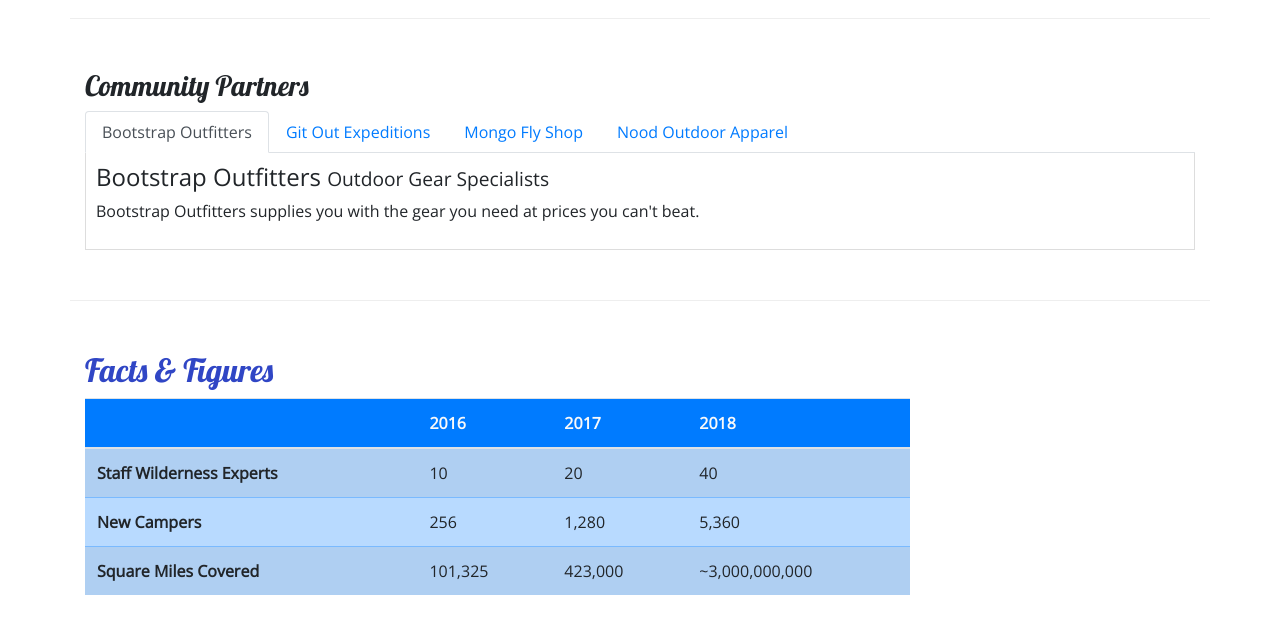
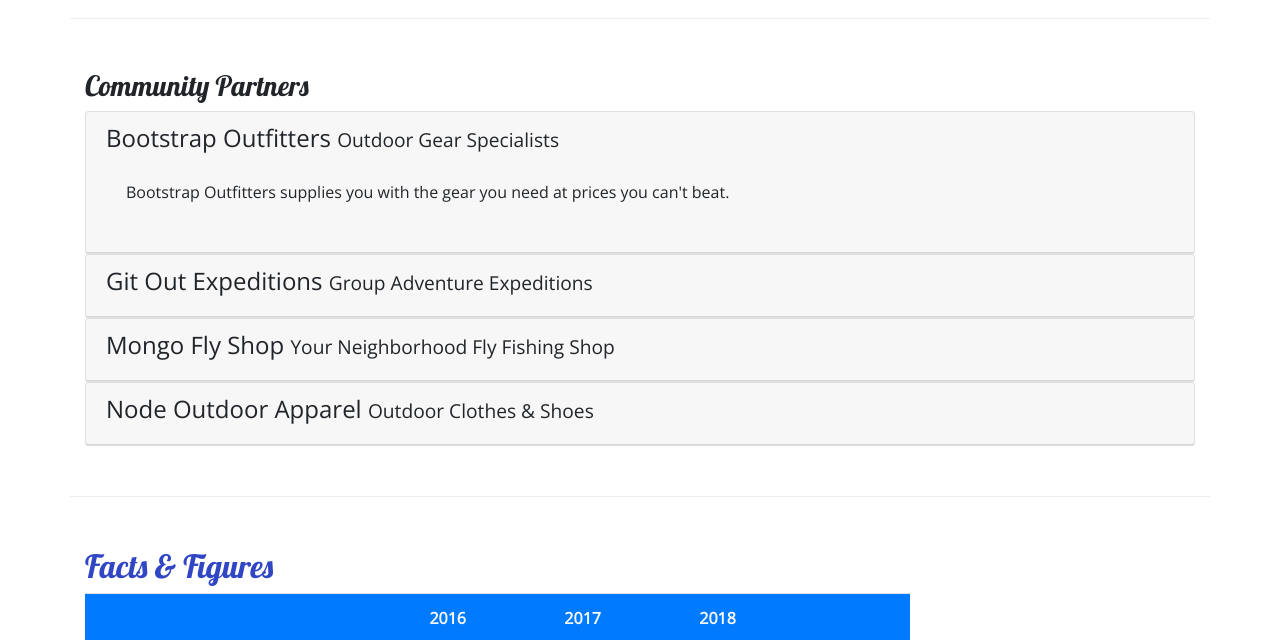
Before and after one commit to TylerWaugh01/Bootcamp-Practice, a website: page aboutus.html in a window 1280 px wide. Shown: the part 810-1450 px from the top of the page. Drawn offline with nearby package versions, Linux system fonts and the light colour scheme.

Commit message:
Accordion

```diff
--- a/aboutus.html
+++ b/aboutus.html
@@ -107,28 +107,62 @@
         <div class="row row-content">
             <div class="col">
                 <h3>Community Partners</h3>
-                <ul class="nav nav-tabs">
-                    <li class="nav-item"><a class="nav-link active"  href="#bootstrap" role="tab" data-toggle="tab">Bootstrap Outfitters</a></li>
-                    <li class="nav-item"><a class="nav-link" href="#git" role="tab" data-toggle="tab">Git Out Expeditions</a></li>
-                    <li class="nav-item"><a class="nav-link" href="#mongo" role="tab" data-toggle="tab">Mongo Fly Shop</a></li>
-                    <li class="nav-item"><a class="nav-link" href="#nood" role="tab" data-toggle="tab">Nood Outdoor Apparel</a></li>
-                </ul>
-                <div class="tab-content">
-                    <div roll="tabpanel" class="tab-pane fade show active" id="bootstrap">
-                        <h4>Bootstrap Outfitters <small>Outdoor Gear Specialists</small></h4>
-                        <p class="d-none d-sm-block">Bootstrap Outfitters supplies you with the gear you need at prices you can't beat.</p>
+                <div id="accordion">
+                    <div class="card">
+                        <div role="tab" class="card-header">
+                            <h4>
+                                <a data-toggle="collapse" data-target="#bootstrap">
+                                    Bootstrap Outfitters <small>Outdoor Gear Specialists</small>
+                                </a>
+                            </h4>
+                            <div class="collapse show" id="bootstrap" data-parent="#accordion">
+                                <div class="card-body">
+                                    <p class="d-none d-sm-block">Bootstrap Outfitters supplies you with the gear you need at prices you can't beat.</p>
+                                </div>
+                            </div>
+                        </div>
                     </div>
-                    <div roll="tabpanel" class="tab-pane fade" id="git">
-                        <h4>Git Out Expeditions <small>Group Adventure Expeditions</small></h4>
-                        <p class="d-none d-sm-block">Join Git Out Expeditions to explore new horizons with a group of other adventurers!</p>
+                    <div class="card">
+                        <div role="tab" class="card-header">
+                            <h4>
+                                <a class="collapsed" data-toggle="collapse" data-target="#git">
+                                    Git Out Expeditions <small>Group Adventure Expeditions</small>
+                                </a>
+                            </h4>
+                            <div class="collapse" id="git" data-parent="#accordion">
+                                <div class="card-body">
+                                    <p class="d-none d-sm-block">Join Git Out Expeditions to explore new horizons with a group of other adventurers!</p>
+                            </div>
+                            </div>
+                        </div>
                     </div>
-                    <div roll="tabpanel" class="tab-pane fade" id="mongo">
-                        <h4>Mongo Fly Shop <small>Your Neighborhood Fly Fishing Shop</small></h4>
-                        <p class="d-none d-sm-block">Need a new fishing pole, a tacklebox, or flies of all kinds? Stop by Mongo Fly Shop.</p>
+                    <div class="card">
+                        <div role="tab" class="card-header">
+                            <h4>
+                                <a class="collapsed" data-toggle="collapse" data-target="#mongo">
+                                    Mongo Fly Shop <small>Your Neighborhood Fly Fishing Shop</small>
+                                </a>
+                            </h4>
+                            <div class="collapse" id="mongo" data-parent="#accordion">
+                                <div class="card-body">
+                                    <p class="d-none d-sm-block">Need a new fishing pole, a tacklebox, or flies of all kinds? Stop by Mongo Fly Shop.</p>
+                                </div>
+                            </div>
+                        </div>
                     </div>
-                    <div roll="tabpanel" class="tab-pane fade" id="nood">
-                        <h4>Node Outdoor Apparel <small>Outdoor Clothes & Shoes</small></h4>
-                        <p class="d-none d-sm-block">From polar fleeces to swimsuits, hiking boots to waders, a visit to Node will be sure to get you covered.</p>
+                    <div class="card">
+                        <div role="tab" class="card-header">
+                            <h4>
+                                <a class="collapsed" data-toggle="collapse" data-target="#node">
+                                    Node Outdoor Apparel <small>Outdoor Clothes & Shoes</small>
+                                </a>
+                            </h4>
+                            <div class="collapse" id="node" data-parent="#accordion">
+                                <div class="card-body">
+                                    <p class="d-none d-sm-block">From polar fleeces to swimsuits, hiking boots to waders, a visit to Node will be sure to get you covered.</p>
+                                </div>
+                            </div>
+                        </div>
                     </div>
                 </div>
             </div>
--- a/css/styles.css
+++ b/css/styles.css
@@ -36,8 +36,7 @@ header h2 {
     background-color: #901CAD;
 }
 
-.tab-content {
-    border: 1px solid #DDD;
-    border-top: none;
-    padding: 10px
+a, a:hover {
+    color: inherit;
+    text-decoration: none;
 }
```
